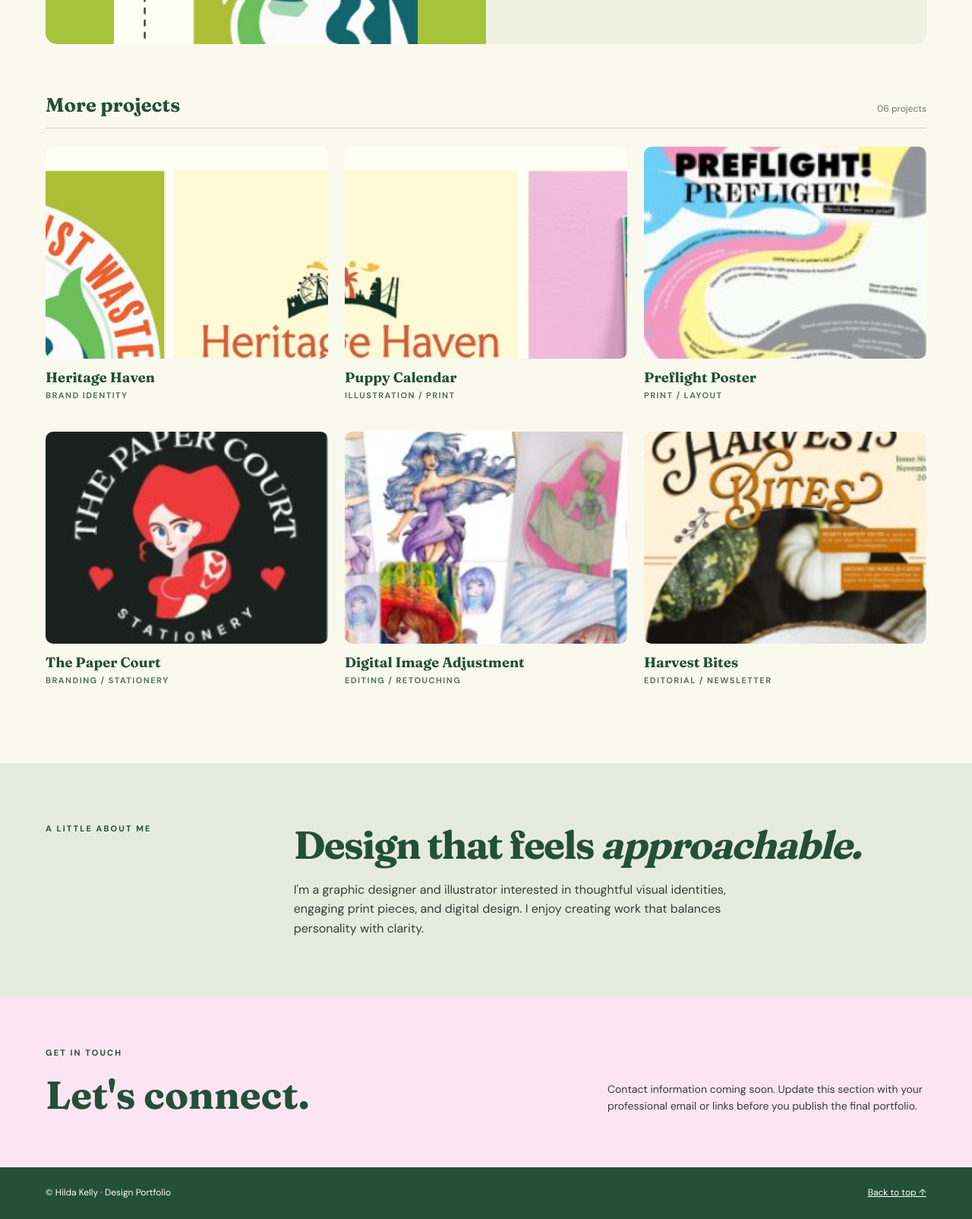
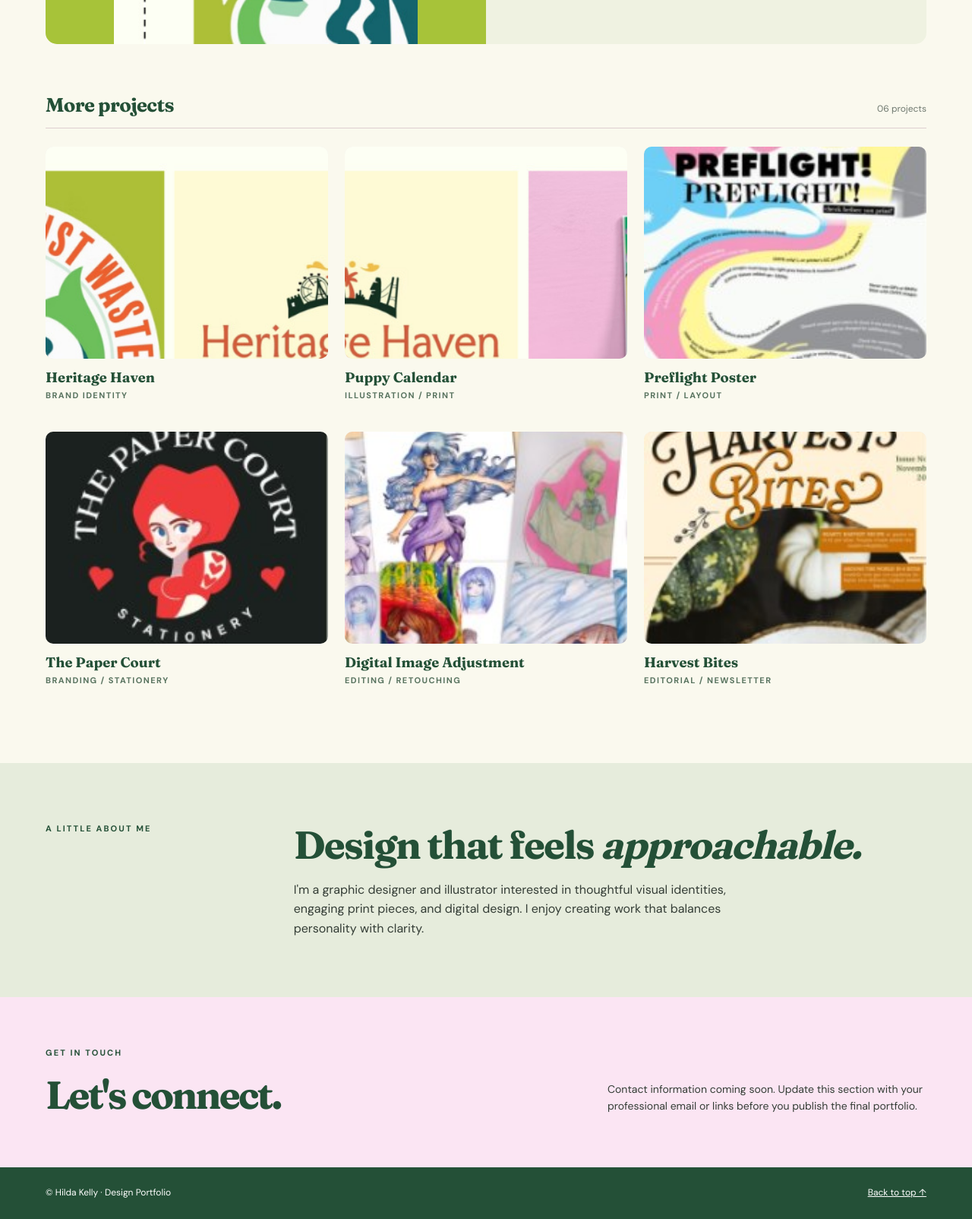
Before and after one commit to hildakelly/Portfolio, a plain HTML site: page index.html in a window 1280 px wide. Shown: the part 1140-2744 px from the top of the page at 76% size. Drawn offline with Linux system fonts and the light colour scheme.

Commit message:
Update style.css

```diff
--- a/style.css
+++ b/style.css
@@ -35,10 +35,24 @@ a:focus-visible { outline: 3px solid #d96285; outline-offset: 4px; }
 .hero-copy { position: relative; z-index: 2; }
 .eyebrow { font-weight: 700; color: var(--green); text-transform: uppercase; letter-spacing: .19em; font-size: 11px; margin: 0 0 16px; }
 .eyebrow span { color: #a56779; }
+
 h1,h2,h3,h4,p { margin-top: 0; }
 h1,h2,h3,h4 { color: var(--green); }
 h1,h2,h3 { font-family: var(--serif); font-weight: 700; line-height: 1.18; }
 .hero h1 { font-size: clamp(2.4rem, 4.2vw, 4.65rem); letter-spacing: -.035em; margin-bottom: 22px; }
+
+
+/* Large hero and section headings */
+h1, h2 {
+  letter-spacing: -0.053em;
+}
+
+/* Smaller project headings */
+h3 {
+  letter-spacing: -0.025em;
+}
+
+
 .highlight { position: relative; white-space: nowrap; }
 .highlight::after { content: ''; position: absolute; height: 10px; background: var(--accent); opacity: .85; left: 1%; right: -2%; bottom: -3px; border-radius: 50%; transform: rotate(-2deg); z-index: -1; }
 .hero-description { max-width: 490px; font-size: 16px; margin-bottom: 28px; }
```
